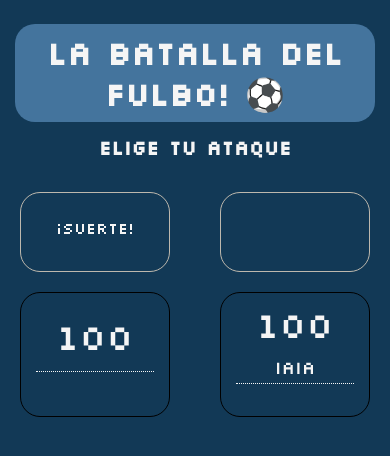
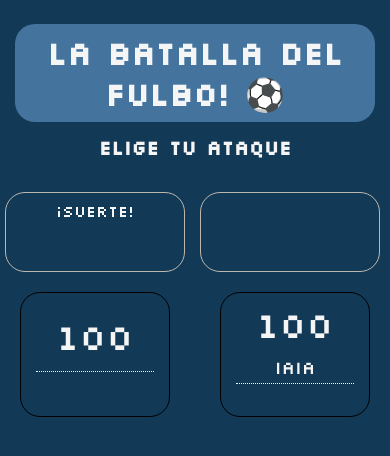
Before and after one commit to lufz88/BatallaDelFulbo, a plain HTML site: page index.html in a window 390 px wide. Both pictures are taken after a click on the button "Seleccionar". Drawn offline with Linux system fonts and the light colour scheme.

Commit message:
arreglo mensajes

```diff
--- a/css/style.css
+++ b/css/style.css
@@ -96,19 +96,19 @@ button {
 
 #mensajes {
     display: grid;
-    justify-items: center;
     grid-template-columns: 1fr 1fr;
     width: 500px;
     margin-top: 0;
+    padding-left: 10px ;
 }
 
 #mensajes p {
     text-align: center;
-    padding-top: 25px;
     width: 180px;
     height: 80px;
     border: 1px solid #bdb8ad;
     border-radius: 20px;
+    padding-top: 8px;
 }
 
 .contenedor-ataques {
@@ -261,7 +261,7 @@ button {
     }
 
     #mensajes p {
-        width: 150px;
+        width: 180px;
     }
     .contenedor-estado {
         width: 400px;
--- a/js/codigo.js
+++ b/js/codigo.js
@@ -258,10 +258,14 @@ function crearMensajeFinal(resultadoFinal1, resultadoFinal2) {
 
 function revisarVidas() {
     if (vidasJugador <= 0 && vidasEnemigo <= 0 ){
+        spanVidasEnemigo.innerHTML = 0;
+        spanVidasJugador.innerHTML = 0;
         crearMensajeFinal("Ambos murieron, empate", "Ambos murieron, empate");
     } else if (vidasJugador <= 0) {
+        spanVidasJugador.innerHTML = 0;
         crearMensajeFinal("Lo siento, Perdiste", "¡Felicitaciones! ¡Ganaste!");
     } else if (vidasEnemigo <= 0) {
+        spanVidasEnemigo.innerHTML = 0;
         crearMensajeFinal("¡Felicitaciones! ¡Ganaste!", "Lo siento, Perdiste");
     }
 }
```
